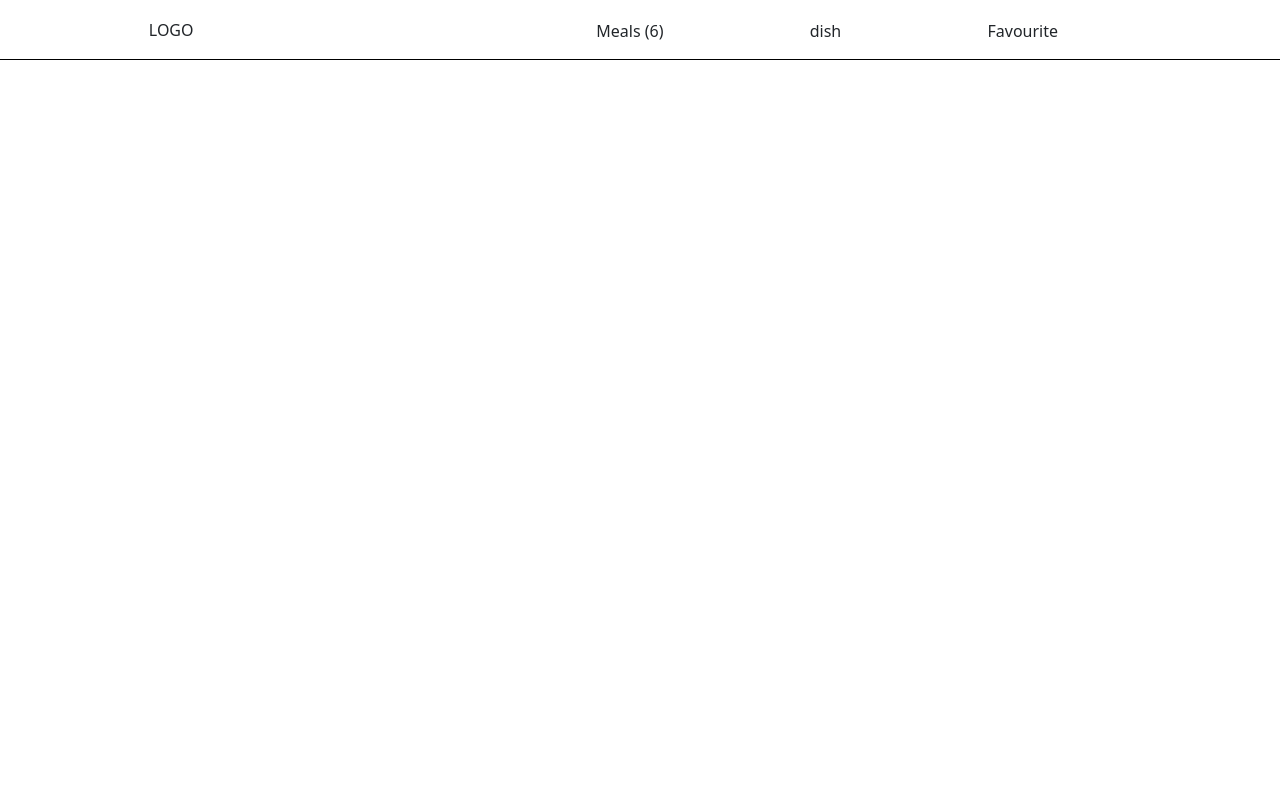
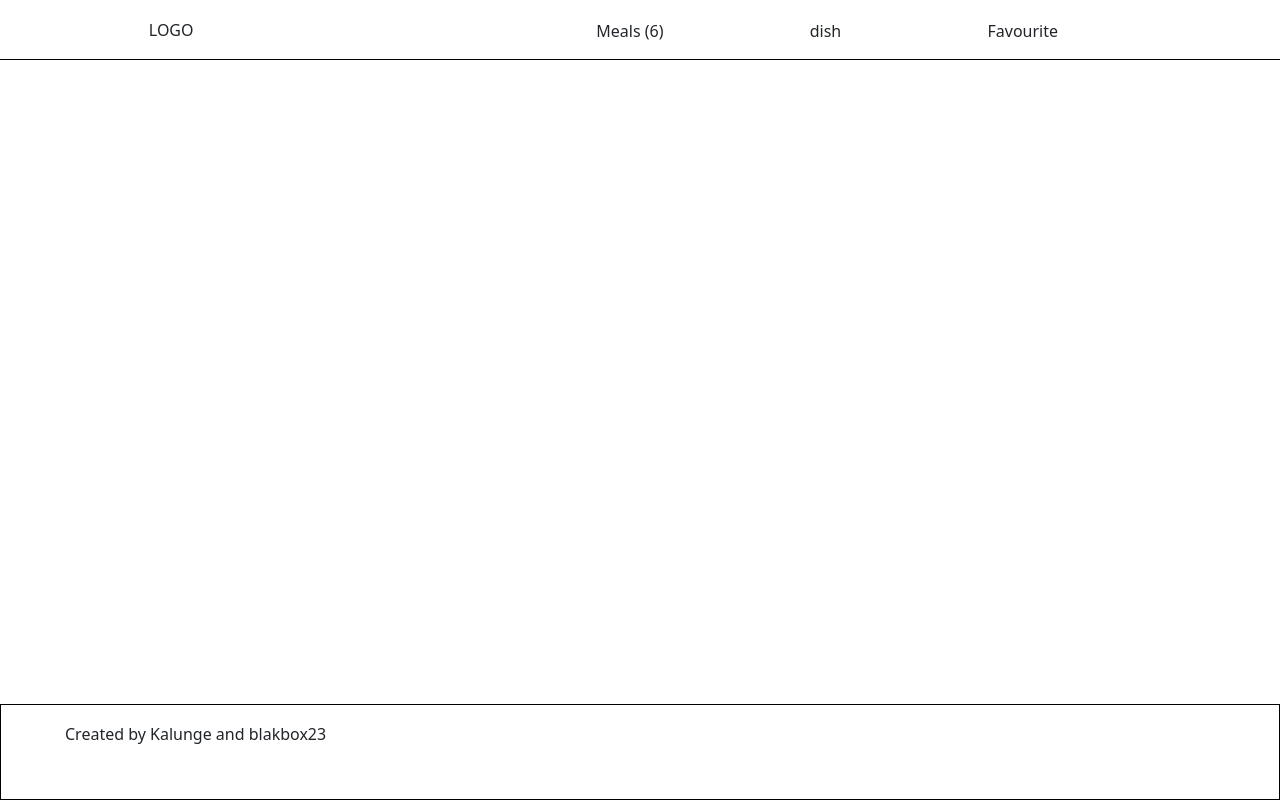
Before and after one commit to Kalunge/javascriptcapstone, a website built with webpack: page src/index.html in a window 1280 px wide. Built offline with nearby package versions, Linux system fonts and the light colour scheme.

Commit message:
Add footer to webApp

```diff
--- a/src/index.html
+++ b/src/index.html
@@ -21,7 +21,9 @@
     </ul>
   </header>
 
-
+  <footer>
+    <p>Created by Kalunge and blakbox23</p>
+  </footer>
 
   <script src="https://cdn.jsdelivr.net/npm/bootstrap@5.0.2/dist/js/bootstrap.bundle.min.js" integrity="sha384-MrcW6ZMFYlzcLA8Nl+NtUVF0sA7MsXsP1UyJoMp4YLEuNSfAP+JcXn/tWtIaxVXM" crossorigin="anonymous"></script>
 </body>
--- a/src/styles.css
+++ b/src/styles.css
@@ -23,3 +23,15 @@ ul {
 li {
     list-style: none;
 }
+
+footer {
+    position: absolute;
+    bottom: 0;
+    left: 0;
+    right: 0;
+    padding-left: 4rem;
+    border: 1px solid black;
+    height: 12%;
+    padding-top: 17px;
+
+}
```
